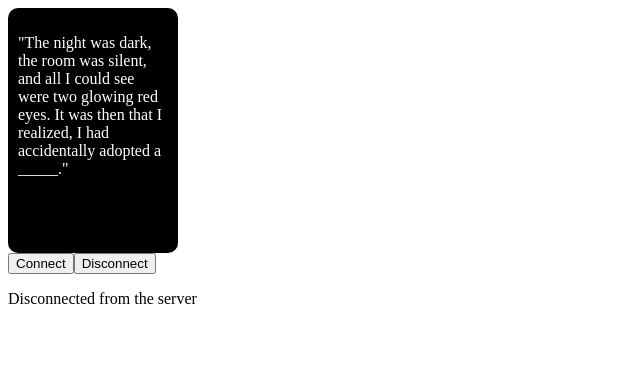
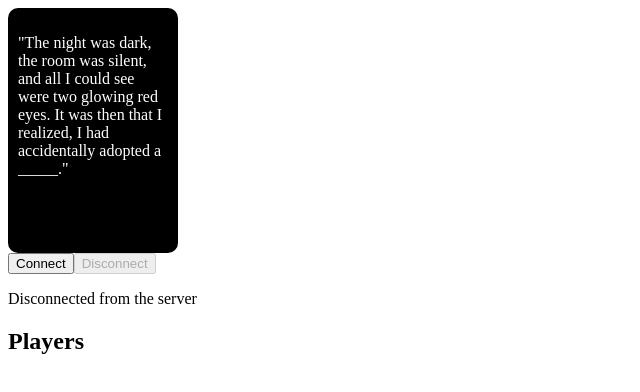
Before and after one commit to AlexLazcano/AIAgianstHumanity, a Next.js app: page / in a window 1280 px wide. Shown: the top 392 px of the page, without its empty margins (0-640 px from the left). Built offline with nearby package versions, Linux system fonts and the light colour scheme.

Commit message:
playerList component init

```diff
--- /dev/null
+++ b/src/components/playerList/playerList.js
@@ -0,0 +1,17 @@
+import React from 'react'
+
+const PlayerList = ({ players }) => {
+    console.log(players);
+    return (
+        <div>
+            <h2>Players</h2>
+            <ul>
+                {players.map((player, index) => (
+                <li key={index}>{player.id}</li>
+            ))}
+            </ul>
+        </div>
+    )
+}
+
+export default PlayerList
--- a/src/pages/index.js
+++ b/src/pages/index.js
@@ -1,10 +1,12 @@
 import Card from '@/components/card/card';
 import { io } from 'socket.io-client';
 import { useEffect, useState } from 'react';
+import PlayerList from '@/components/playerList/playerList';
 
 const Index = () => {
   const [connected, setConnected] = useState(false);
   const [socket, setSocket] = useState(null);
+  const [players, setPlayers] = useState([])
 
   const onClickConnect = () => {
     const newSocket = io('http://localhost:3001');
@@ -25,6 +27,11 @@ const Index = () => {
       });
       socket.on('disconnect', () => {
         setConnected(false);
+        setPlayers([]);
+      });
+
+      socket.on('playerList', (playerList) => {
+        setPlayers(playerList);
       });
 
       return () => {
@@ -38,10 +45,12 @@ const Index = () => {
     <div>
       <Card />
 
-      <button onClick={onClickConnect}>Connect</button>
-      <button onClick={onClickDisconnect}>Disconnect</button>
+      <button onClick={onClickConnect} disabled={connected}>Connect</button>
+      <button onClick={onClickDisconnect} disabled={!connected}>Disconnect</button>
 
       {connected ? <p>Connected to the server</p> : <p>Disconnected from the server</p>}
+
+      <PlayerList players={players} />
     </div>
   );
 };
```
Also changed, not shown: src/components/playerList/styles.js (added).
